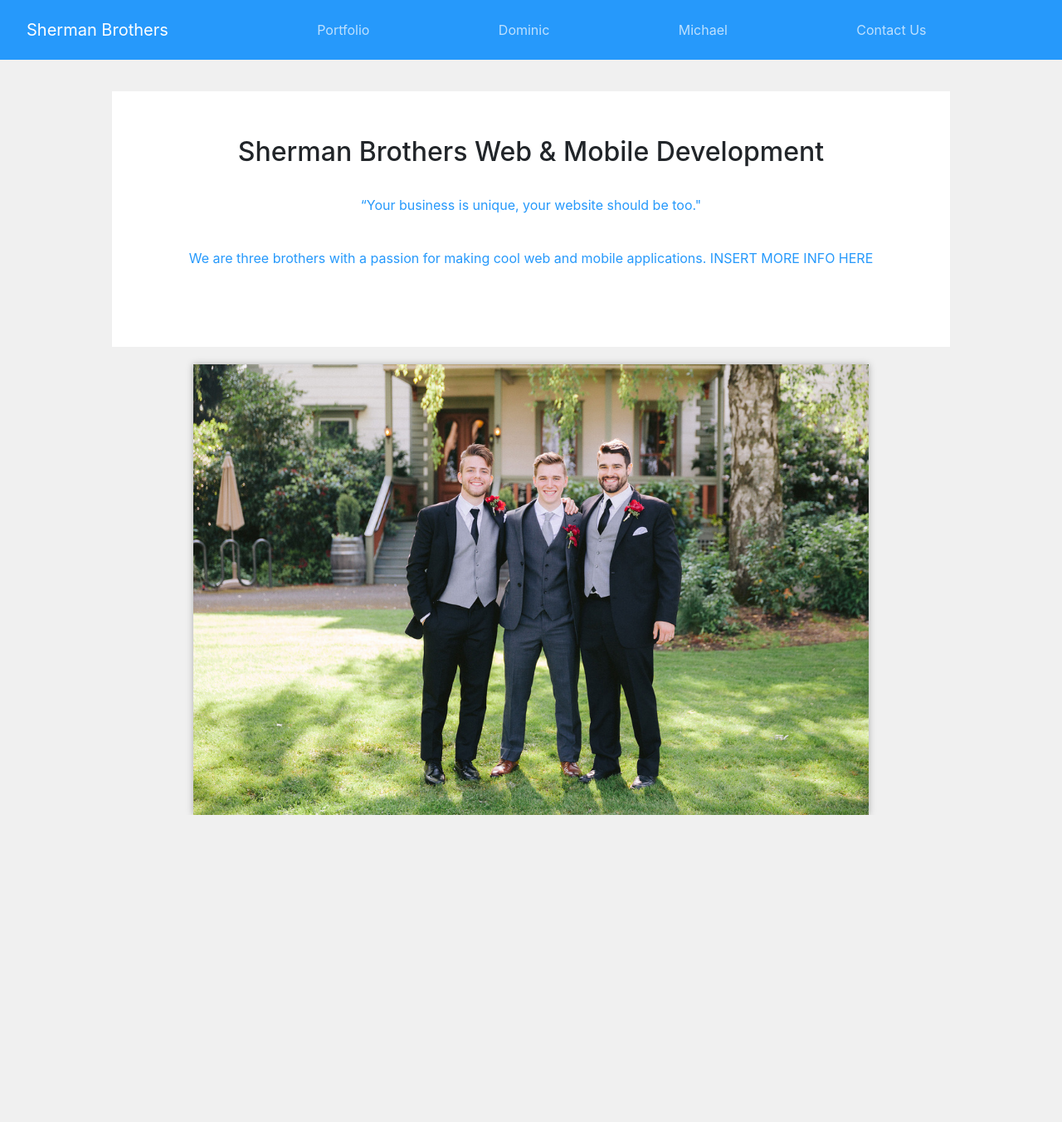
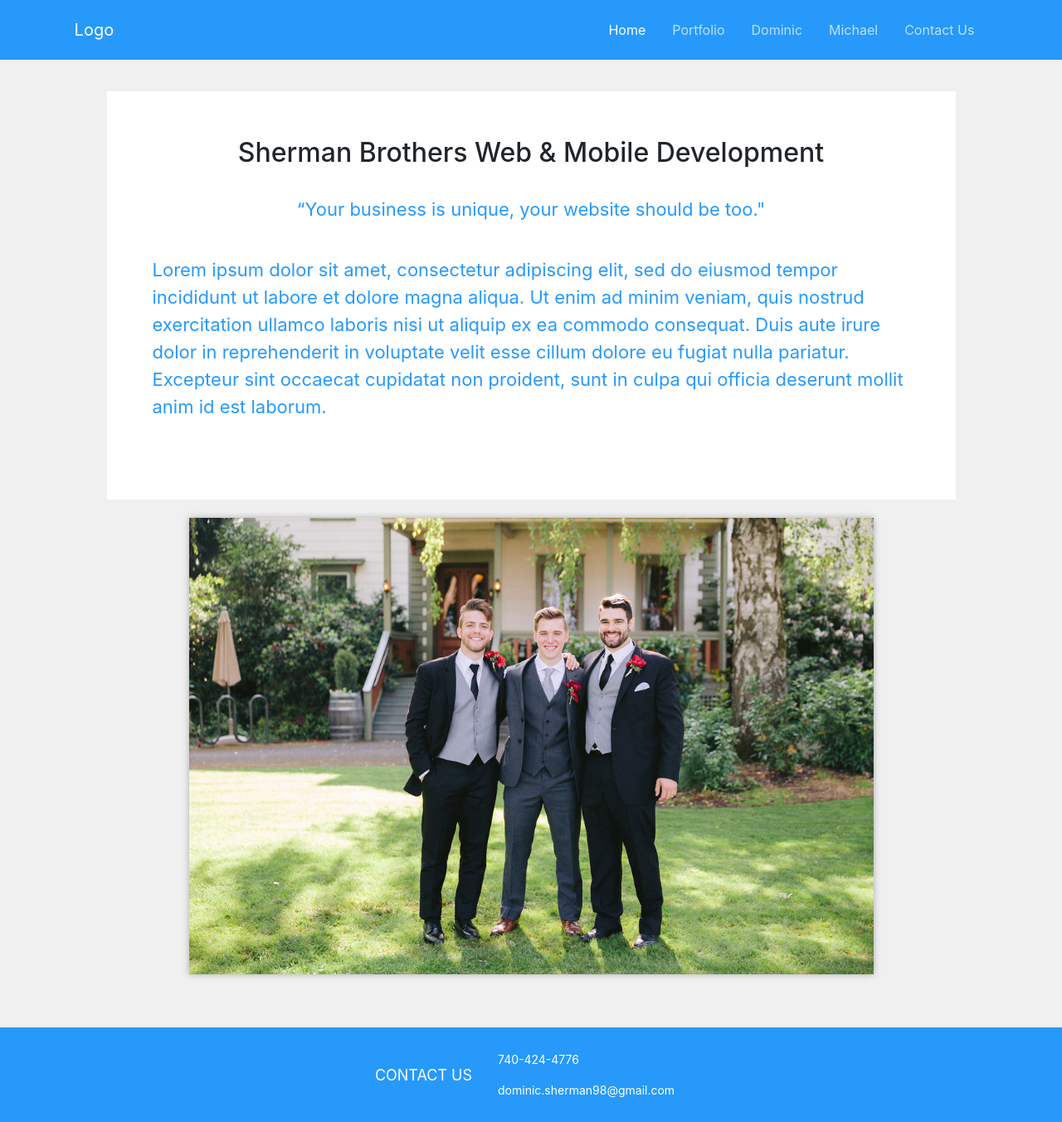
Before and after one commit to msherman93/portfolio-website, a React app: page / in a window 1280 px wide. Shown: the whole page at 83% size. Before the commit the page ends 982 px from the top, so only its background shows below. Built offline with nearby package versions, Linux system fonts and the light colour scheme.

Commit message:
More styling

```diff
--- a/src/App.js
+++ b/src/App.js
@@ -2,18 +2,18 @@ import React, {Component} from 'react';
 
 import NavBar from './components/NavBar';
 import Routing from './Routing';
+import Footer from './components/Footer';
 
 const styles = {
     wrapper: {
         alignItems: 'center',
-        backgroundSize: 'cover',
         display: 'flex',
-        flexDirection: 'row',
+        flexDirection: 'column',
         justifyContent: 'center'
     }
 };
 
-class App extends Component {
+export default class App extends Component {
     constructor(props) {
         super(props);
 
@@ -42,9 +42,8 @@ class App extends Component {
                 <div style={{paddingTop: this.state.navBarHeight + window.innerHeight * 0.02}}>
                     <Routing />
                 </div>
+                <Footer />
             </div>
         );
     }
 }
-
-export default App;
--- /dev/null
+++ b/src/components/Footer.js
@@ -0,0 +1,51 @@
+import React, {Component} from 'react';
+import Row from 'react-bootstrap/Row';
+import Col from 'react-bootstrap/Col';
+import {Container} from 'react-bootstrap';
+
+import {blue, white} from '../styles/colors';
+import {centeredRow} from '../styles/shared-styles';
+
+const text = {
+    color: white,
+    padding: 8
+};
+
+const styles = {
+    mainText: {
+        ...text,
+        fontSize: 18
+    },
+    subText: {
+        ...text,
+        fontSize: 14
+    },
+    wrapper: {
+        ...centeredRow,
+        backgroundColor: blue,
+        bottom: 0,
+        left: 0,
+        marginTop: '5%',
+        padding: 20,
+        width: '100%'
+    }
+};
+
+export default class Footer extends Component {
+    render() {
+        return (
+            <Container
+                fluid
+                style={styles.wrapper}
+            >
+                <Row style={centeredRow}>
+                    <p style={styles.mainText}>{'CONTACT US'}</p>
+                    <Col>
+                        <p style={styles.subText}>{'740-424-4776'}</p>
+                        <p style={styles.subText}>{'dominic.sherman98@gmail.com'}</p>
+                    </Col>
+                </Row>
+            </Container>
+        );
+    }
+}
--- a/src/components/NavBar.js
+++ b/src/components/NavBar.js
@@ -1,6 +1,5 @@
 import React, {Component} from 'react';
 import Navbar from 'react-bootstrap/Navbar';
-import Nav from 'react-bootstrap/Nav';
 
 import {blue, lightGrey, white} from '../styles/colors';
 
@@ -13,16 +12,19 @@ const styles = {
     },
     textWrapper: {
         color: white,
-        justifyContent: 'space-evenly',
+        justifyContent: 'flex-end',
         opacity: 1,
-        position: 'relative',
-        width: '100%'
+        width: '20%'
     },
     wrapper: {
         backgroundColor: blue,
         borderColor: lightGrey,
         borderWidth: 1,
-        opacity: 1
+        flexDirection: 'row',
+        justifyContent: 'space-between',
+        opacity: 1,
+        paddingLeft: '7%',
+        paddingRight: '7%'
     }
 };
 
@@ -30,24 +32,24 @@ export default class NavBar extends Component {
     render() {
         return (
             <Navbar
-                style={styles.wrapper}
                 collapseOnSelect
-                expand={'xl'}
+                expand={'md'}
                 fixed={'top'}
                 id={'navbar'}
+                style={styles.wrapper}
                 variant={'dark'}
             >
                 <Navbar.Brand
                     as={'p'}
                 >
+                    <p>{'Logo'}</p>
+                </Navbar.Brand>
+                <Navbar.Toggle aria-controls="basic-navbar-nav" />
+                <Navbar.Collapse style={styles.textWrapper}>
                     <NavBarLink
                         path={'/'}
-                        text={'Sherman Brothers'}
+                        text={'Home'}
                     />
-                </Navbar.Brand>
-                <Navbar.Toggle aria-controls="basic-navbar-nav"/>
-                <Navbar.Collapse>
-                    <Nav style={styles.textWrapper}>
                     <NavBarLink
                         path={'/portfolio'}
                         text={'Portfolio'}
@@ -64,7 +66,6 @@ export default class NavBar extends Component {
                         path={'/contact-us'}
                         text={'Contact Us'}
                     />
-                    </Nav>
                 </Navbar.Collapse>
             </Navbar>
         );
--- a/src/components/NavBarLink.js
+++ b/src/components/NavBarLink.js
@@ -15,7 +15,7 @@ export default class NavBarLink extends Component {
 
         return (
             <NavLink
-                className={path !== '/' ? styles.navLinkWrapper : ''}
+                className={styles.navLinkWrapper}
                 style={{textDecoration: 'none'}}
                 to={path}
             >
--- a/src/constants/text.js
+++ b/src/constants/text.js
@@ -1 +1,2 @@
 export const aboutUsText = 'We are three brothers with a passion for making cool web and mobile applications. INSERT MORE INFO HERE';
+export const loremIpsum = 'Lorem ipsum dolor sit amet, consectetur adipiscing elit, sed do eiusmod tempor incididunt ut labore et dolore magna aliqua. Ut enim ad minim veniam, quis nostrud exercitation ullamco laboris nisi ut aliquip ex ea commodo consequat. Duis aute irure dolor in reprehenderit in voluptate velit esse cillum dolore eu fugiat nulla pariatur. Excepteur sint occaecat cupidatat non proident, sunt in culpa qui officia deserunt mollit anim id est laborum.';
--- a/src/screens/Home.js
+++ b/src/screens/Home.js
@@ -4,7 +4,7 @@ import Container from 'react-bootstrap/Container';
 import homePicture from '../assets/HomePicture.jpg';
 import {boxWrapper, centeredColumn} from '../styles/shared-styles';
 import {textStyles} from '../styles/text-styles';
-import {aboutUsText} from '../constants/text';
+import {loremIpsum} from '../constants/text';
 
 const styles = {
     bodyText: {
@@ -32,7 +32,7 @@ export default class Home extends Component {
                 <div style={boxWrapper}>
                     <h2 style={styles.headerText}>{'Sherman Brothers Web & Mobile Development'}</h2>
                     <p style={styles.bodyText}>{'“Your business is unique, your website should be too."'}</p>
-                    <p style={styles.bodyText}>{aboutUsText}</p>
+                    <p style={styles.bodyText}>{loremIpsum}</p>
                 </div>
                 <img
                     alt={''}
--- a/src/screens/Portfolio.js
+++ b/src/screens/Portfolio.js
@@ -22,7 +22,8 @@ const styles = {
         padding: 8
     },
     wrapper: {
-        padding: 8
+        padding: 8,
+        width: '100%'
     }
 };
 
--- a/src/styles/shared-styles.js
+++ b/src/styles/shared-styles.js
@@ -1,10 +1,18 @@
 import {darkGrey, white} from './colors';
 
-export const centeredColumn = {
+const centered = {
     alignItems: 'center',
     display: 'flex',
-    flexDirection: 'column',
     justifyContent: 'center'
+};
+
+export const centeredRow = {
+    ...centered,
+    flexDirection: 'row'
+};
+export const centeredColumn = {
+    ...centered,
+    flexDirection: 'column'
 };
 
 export const boxWrapper = {
@@ -14,7 +22,7 @@ export const boxWrapper = {
     borderWidth: 1,
     justifyContent: 'center',
     margin: '2%',
-    maxWidth: 1200,
+    maxWidth: 1100,
     padding: '5%',
     width: '93%'
 };
--- a/src/styles/text-styles.js
+++ b/src/styles/text-styles.js
@@ -3,15 +3,15 @@ import {blue, white} from './colors';
 export const textStyles = {
     blueBodyText: {
         color: blue,
-        size: 24
+        fontSize: 22
     },
     navBarText: {
         color: white,
-        opacity: 0.7,
-        size: 16
+        fontSize: 16,
+        opacity: 0.7
     },
     selectedNavBarText: {
         color: white,
-        size: 16
+        fontSize: 16
     }
 };
```
Lines whose indentation alone changed are shown as unchanged.
